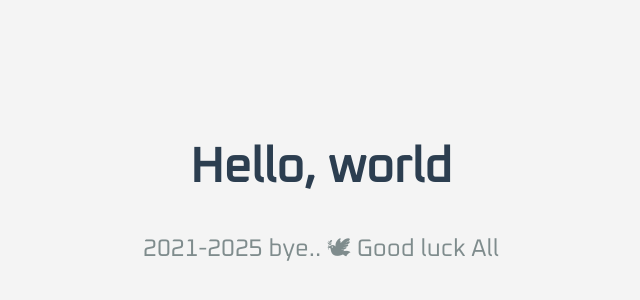
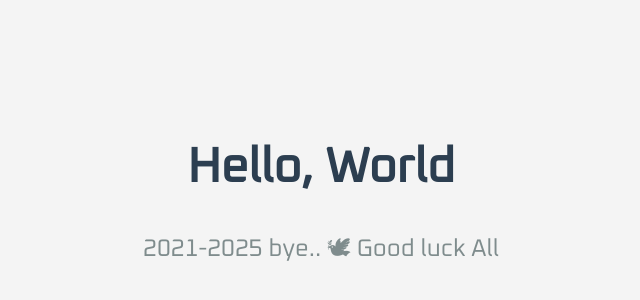
Before and after one commit to KernelAbhi/str, a plain HTML site: page index.html in a window 1280 px wide. Shown: the part 118-418 px from the top of the page, 319-959 px from the left. Drawn offline with Linux system fonts and the light colour scheme.

Commit message:
this is just a test

```diff
--- a/index.html
+++ b/index.html
@@ -24,7 +24,7 @@
     </style>
 </head>
 <body>
-    <h1>Hello, world</h1>
+    <h1>Hello, World</h1>
     <p>2021-2025 bye.. 🕊 Good luck All</p>
 </body>
 </html>
```
